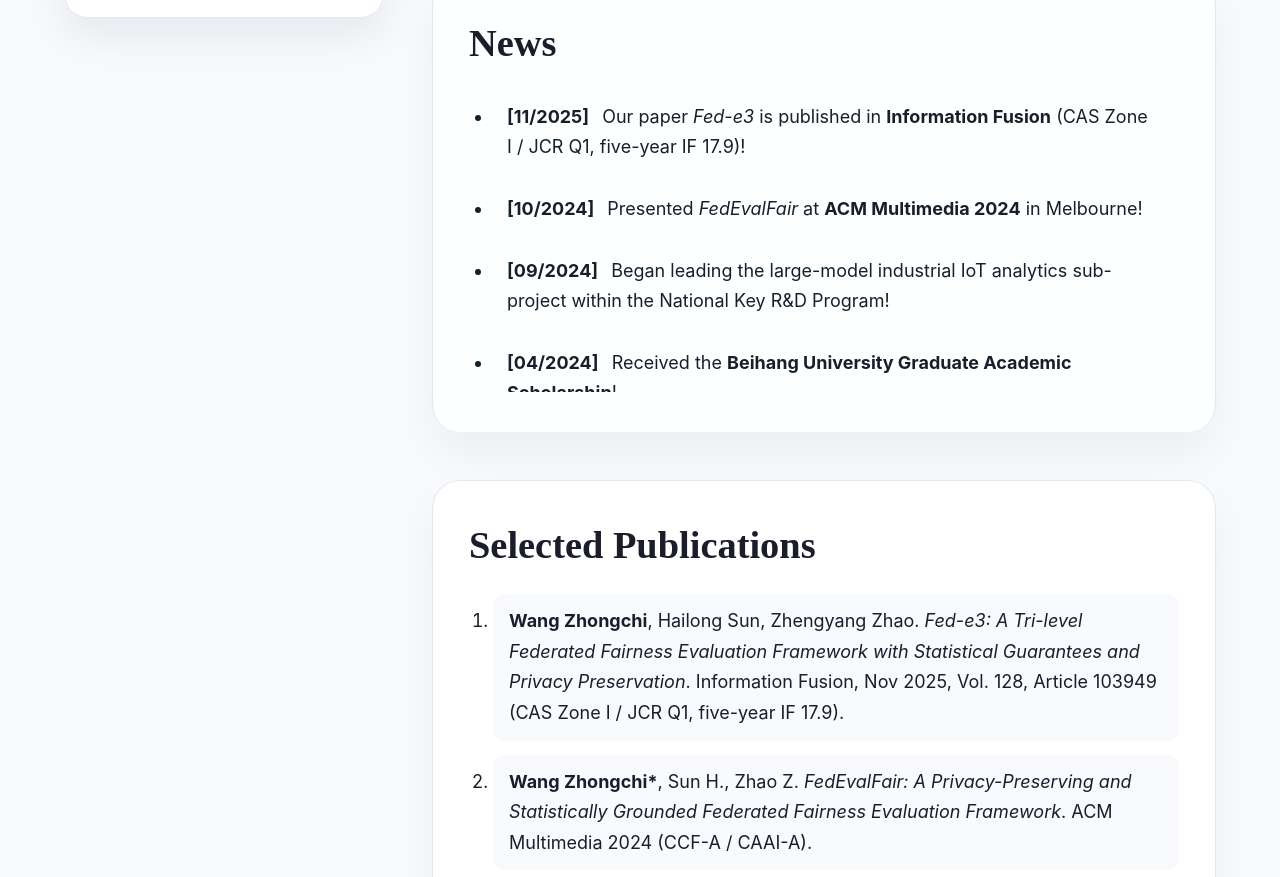
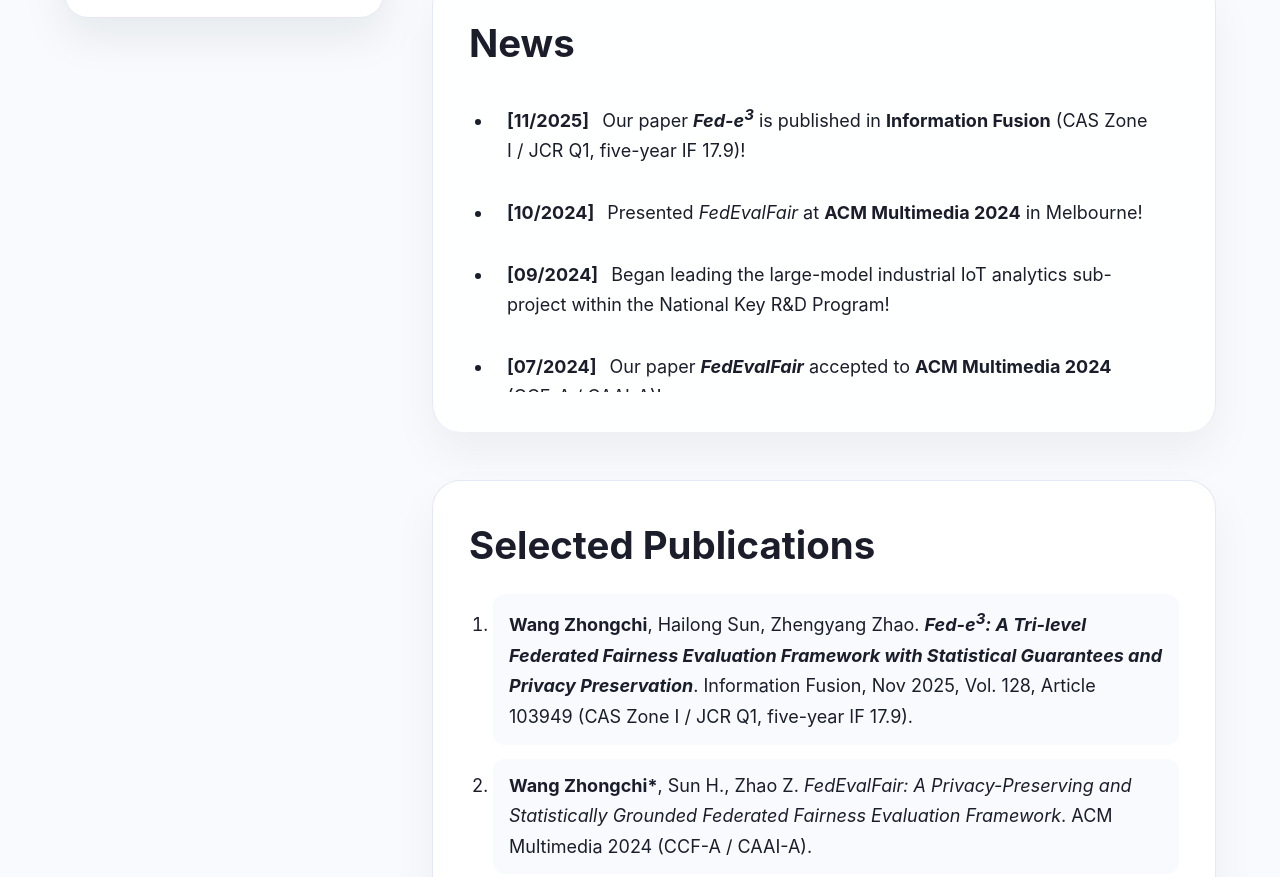
Before and after one commit to wangzc1997/wangzc1997.github.io, a plain HTML site: page index.html in a window 1280 px wide. Shown: the part 725-1602 px from the top of the page. Drawn offline with Linux system fonts and the light colour scheme.

Commit message:
Highlight Fed-e³/FedEvalFair updates and switch fonts

```diff
--- a/assets/css/style.css
+++ b/assets/css/style.css
@@ -221,7 +221,7 @@ a:focus {
 }
 
 .section h2 {
-  font-family: "Times New Roman", Times, serif;
+  font-family: -apple-system, BlinkMacSystemFont, "SF Pro Display", "Segoe UI", "Helvetica Neue", Arial, sans-serif;
   font-size: clamp(1.8rem, 3vw, 2.4rem);
   margin: 0 0 16px;
 }
--- a/index.html
+++ b/index.html
@@ -102,7 +102,7 @@
           <ul class="news-list news-classic">
             <li>
               <span class="news-date">[11/2025]</span>
-              Our paper <em>Fed-e3</em> is published in <strong>Information Fusion</strong> (CAS Zone I / JCR Q1, five-year IF 17.9)!
+              Our paper <strong><em>Fed-e<sup>3</sup></em></strong> is published in <strong>Information Fusion</strong> (CAS Zone I / JCR Q1, five-year IF 17.9)!
             </li>
             <li>
               <span class="news-date">[10/2024]</span>
@@ -111,6 +111,10 @@
             <li>
               <span class="news-date">[09/2024]</span>
               Began leading the large-model industrial IoT analytics sub-project within the National Key R&amp;D Program!
+            </li>
+            <li>
+              <span class="news-date">[07/2024]</span>
+              Our paper <strong><em>FedEvalFair</em></strong> accepted to <strong>ACM Multimedia 2024</strong> (CCF-A / CAAI-A)!
             </li>
             <li>
               <span class="news-date">[04/2024]</span>
@@ -139,8 +143,8 @@
           <h2>Selected Publications</h2>
           <ol class="publication-list">
             <li>
-              <strong>Wang Zhongchi</strong>, Hailong Sun, Zhengyang Zhao. <em>Fed-e3: A Tri-level Federated Fairness Evaluation
-              Framework with Statistical Guarantees and Privacy Preservation</em>. Information Fusion, Nov&nbsp;2025, Vol. 128,
+              <strong>Wang Zhongchi</strong>, Hailong Sun, Zhengyang Zhao. <em><strong>Fed-e<sup>3</sup>: A Tri-level Federated Fairness Evaluation
+              Framework with Statistical Guarantees and Privacy Preservation</strong></em>. Information Fusion, Nov&nbsp;2025, Vol. 128,
               Article 103949 (CAS Zone I / JCR Q1, five-year IF 17.9).
             </li>
             <li>
@@ -183,10 +187,10 @@
           <h2>Projects &amp; Leadership</h2>
           <div class="item-card">
             <h3>National Key R&amp;D Program &middot; Multimodal Industrial IoT Analytics</h3>
-            <p>
-              Project backbone owning proposal writing, consortium coordination with Tsinghua, XJTU, and AVIC, and the
-              research agenda on large-model-driven crowdsensed analytics for IIoT data.
-            </p>
+              <p>
+                Project backbone owning proposal writing, consortium coordination with Tsinghua, XJTU, and AVIC, and the
+                research agenda on LLM-driven crowdsensed analytics for IIoT data.
+              </p>
             <p class="meta">2024.09&nbsp;&ndash;&nbsp;present</p>
           </div>
           <div class="item-card">
```
